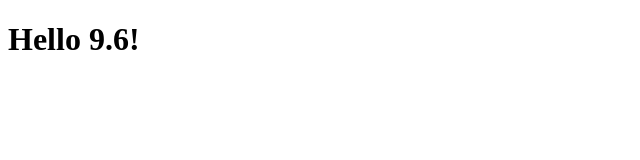
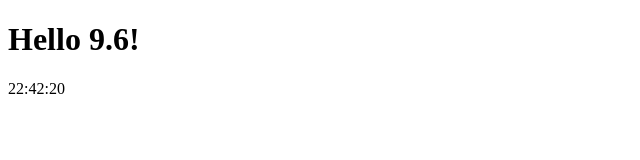
Before and after one commit to sabrimohiuddin/hello96, a plain HTML site: page index.html in a window 1280 px wide. Shown: the full height of the page, 0-640 px from the left. Drawn offline with Linux system fonts and the light colour scheme.

Commit message:
Added a live clock to the page

```diff
--- a/index.html
+++ b/index.html
@@ -1,3 +1,6 @@
+
+
+
 <!DOCTYPE html>
 <html lang="en">
 <head>
@@ -7,5 +10,8 @@
 </head>
 <body>
     <h1>Hello 9.6!</h1>
+    <div id="clock">Loading time...</div>
+
+    <script src="script.js"></script>
 </body>
 </html>
--- /dev/null
+++ b/script.js
@@ -0,0 +1,14 @@
+function updateClock() {
+    const now = new Date();
+    const hours = String(now.getHours()).padStart(2, '0');
+    const minutes = String(now.getMinutes()).padStart(2, '0');
+    const seconds = String(now.getSeconds()).padStart(2, '0');
+
+    document.getElementById('clock').textContent = `${hours}:${minutes}:${seconds}`;
+}
+
+// Update the clock immediately
+updateClock();
+
+// Then update every second
+setInterval(updateClock, 1000);
```
